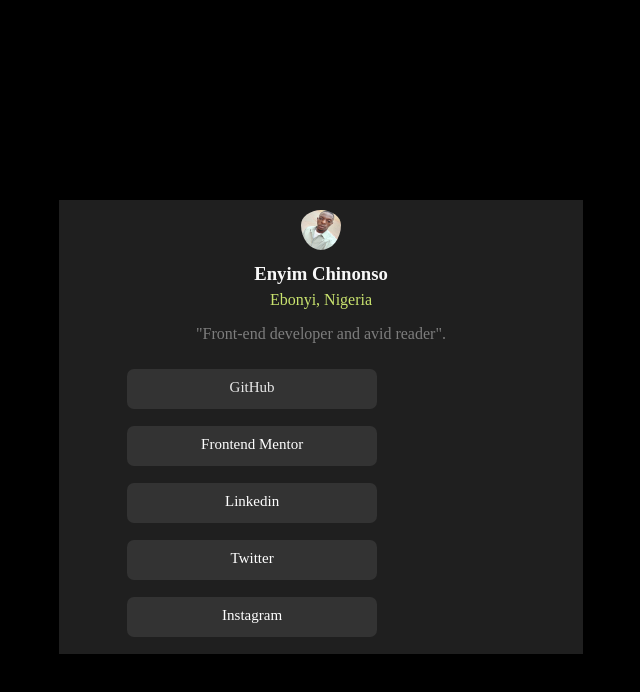
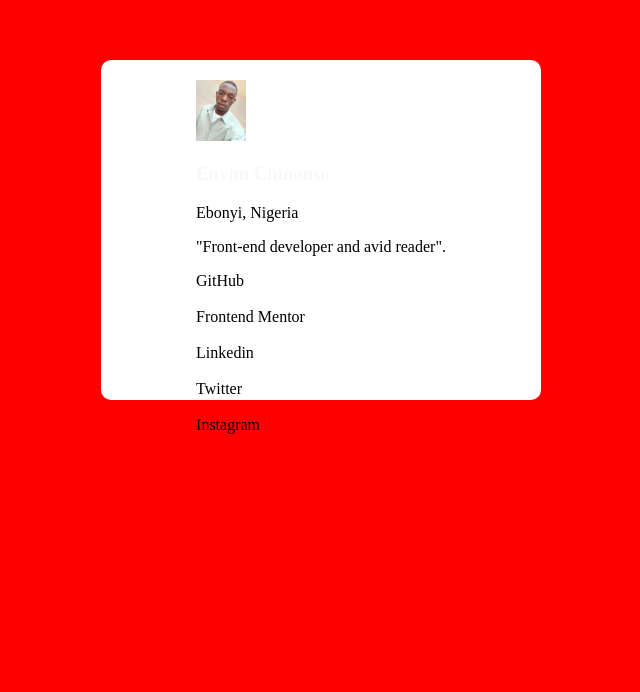
Before and after one commit to Enyim-Chinonso/FRONTEND-TASK, a plain HTML site: page index.html in a window 1280 px wide. Shown: the part 178-870 px from the top of the page, without its empty margins (319-959 px from the left). After the commit the page ends 816 px from the top, so only its background shows below. Drawn offline with Linux system fonts and the light colour scheme.

Commit message:
updated the css code

```diff
--- a/CSS/index.css
+++ b/CSS/index.css
@@ -1,87 +1,18 @@
-body {
-  background-color: black;
-
+body{
+  background-color: red;
+  display: flex;
+  align-items: center;
+  justify-content: center;
+  height: 100vh;
 }
 
-.container {
-  align-items: center;
-  background-color: rgb(31, 31, 31);
-  text-align: center;
-  border: solid;
-  border-width: 370px;
-  border-radius: 5px;
-  overflow-y: hidden;
-}
-
-.all-content {
-  display: block;
+.container{
+  width: 400px;
+  height: 300px;
+  background-color: white;
+  border-radius: 10px;
+  padding: 20px;
+  display: flex;
+  flex-direction: column;
   align-items: center;
 }
-
-.all-content img {
-  width: 40px;
-  height: 40px;
-  border-radius: 50%;
-  margin-bottom: -10px;
-  align-items: center;
-  padding-top: 10px;
-}
-
-#text {
-  color: rgb(201, 227, 110);
-  margin-top: -12px;
-}
-p {
-  color: rgb(125, 125, 125);
-}
-
-.git {
-  width: 250px;
-  height: 30px;
-  background-color: rgb(51, 51, 51);
-  color: rgb(232, 232, 232);
-  border-radius: 7px;
-  padding-top: 10px;
-}
-.front {
-  width: 250px;
-  height: 30px;
-  background-color: rgb(51, 51, 51);
-  color: white;
-  border-radius: 7px;
-  padding-top: 10px;
-}
-.link {
-  width: 250px;
-  height: 30px;
-  background-color: rgb(51, 51, 51);
-  color: white;
-  border-radius: 7px;
-  padding-top: 10px;
-}
-.x {
-  width: 250px;
-  height: 30px;
-  background-color: rgb(51, 51, 51);
-  color: white;
-  border-radius: 7px;
-  padding-top: 10px;
-}
-.insta {
-  width: 250px;
-  height: 30px;
-  background-color: rgb(51, 51, 51);
-  color: white;
-  border-radius: 7px;
-  padding-top: 10px;
-}
-
-.divs {
-  text-align: center;
-  align-content: center;
-  align-items: center;
-  justify-content: center;
-  padding-top: 10px;
-  font-size: 15px;
-  padding-left: 13%;
-}
```
